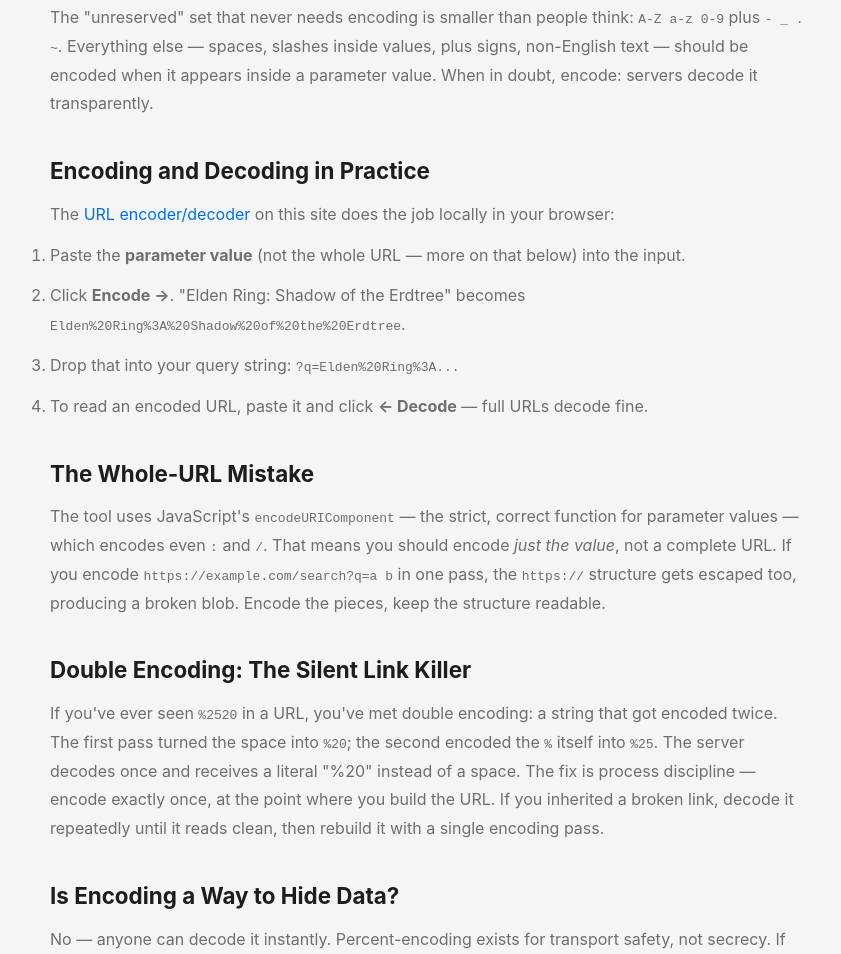
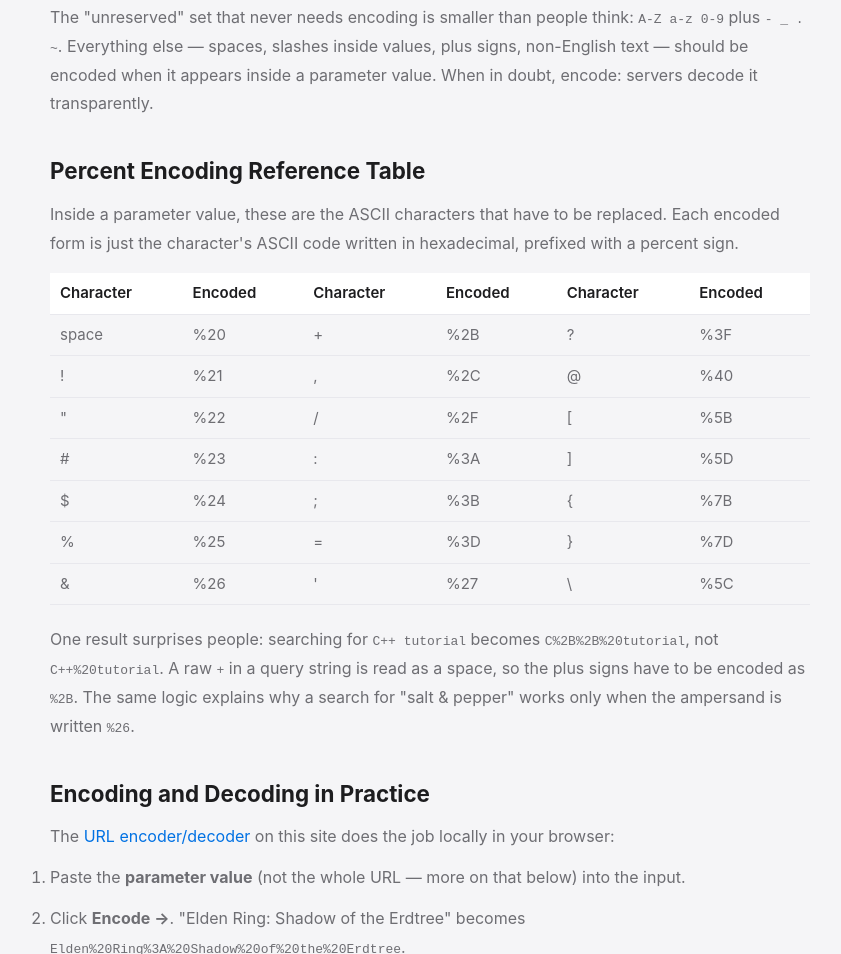
Before and after one commit to chengcheng921/game-image-tools-site, a plain HTML site: page blog/url-encoding-special-characters.html in a window 1280 px wide. Shown: the part 996-1950 px from the top of the page, without its empty margins (210-1051 px from the left). Drawn offline with Linux system fonts and the light colour scheme.

Commit message:
content: add percent encoding reference table to the URL encoding guide

```diff
--- a/blog/url-encoding-special-characters.html
+++ b/blog/url-encoding-special-characters.html
@@ -22,6 +22,10 @@
     .article p, .article li { line-height: 1.8; color: var(--color-text-secondary); margin-bottom: 12px; }
     .article a { color: var(--color-blue); }
     .back-link { display: inline-block; margin-bottom: 24px; color: var(--color-blue); text-decoration: none; }
+    .article table { width: 100%; border-collapse: collapse; font-size: 15px; margin: 4px 0 20px; }
+    .article th, .article td { text-align: left; padding: 9px 10px; border-bottom: 1px solid var(--color-border-light); }
+    .article th { color: var(--color-text); font-weight: 600; }
+    .table-wrap { overflow-x: auto; }
   </style>
 
   <link rel="canonical" href="https://gameimageeditor.com/blog/url-encoding-special-characters.html">
@@ -136,6 +140,26 @@
       <h2>Which Characters Are Actually Safe?</h2>
       <p>The "unreserved" set that never needs encoding is smaller than people think: <code>A-Z a-z 0-9</code> plus <code>- _ . ~</code>. Everything else — spaces, slashes inside values, plus signs, non-English text — should be encoded when it appears inside a parameter value. When in doubt, encode: servers decode it transparently.</p>
 
+      <h2>Percent Encoding Reference Table</h2>
+      <p>Inside a parameter value, these are the ASCII characters that have to be replaced. Each encoded form is just the character's ASCII code written in hexadecimal, prefixed with a percent sign.</p>
+      <div class="table-wrap">
+        <table>
+          <thead>
+            <tr><th>Character</th><th>Encoded</th><th>Character</th><th>Encoded</th><th>Character</th><th>Encoded</th></tr>
+          </thead>
+          <tbody>
+            <tr><td>space</td><td>%20</td><td>+</td><td>%2B</td><td>?</td><td>%3F</td></tr>
+            <tr><td>!</td><td>%21</td><td>,</td><td>%2C</td><td>@</td><td>%40</td></tr>
+            <tr><td>&quot;</td><td>%22</td><td>/</td><td>%2F</td><td>[</td><td>%5B</td></tr>
+            <tr><td>#</td><td>%23</td><td>:</td><td>%3A</td><td>]</td><td>%5D</td></tr>
+            <tr><td>$</td><td>%24</td><td>;</td><td>%3B</td><td>{</td><td>%7B</td></tr>
+            <tr><td>%</td><td>%25</td><td>=</td><td>%3D</td><td>}</td><td>%7D</td></tr>
+            <tr><td>&amp;</td><td>%26</td><td>'</td><td>%27</td><td>\</td><td>%5C</td></tr>
+          </tbody>
+        </table>
+      </div>
+      <p>One result surprises people: searching for <code>C++ tutorial</code> becomes <code>C%2B%2B%20tutorial</code>, not <code>C++%20tutorial</code>. A raw <code>+</code> in a query string is read as a space, so the plus signs have to be encoded as <code>%2B</code>. The same logic explains why a search for "salt &amp; pepper" works only when the ampersand is written <code>%26</code>.</p>
+
       <h2>Encoding and Decoding in Practice</h2>
       <p>The <a href="../url.html">URL encoder/decoder</a> on this site does the job locally in your browser:</p>
       <ol>
```
